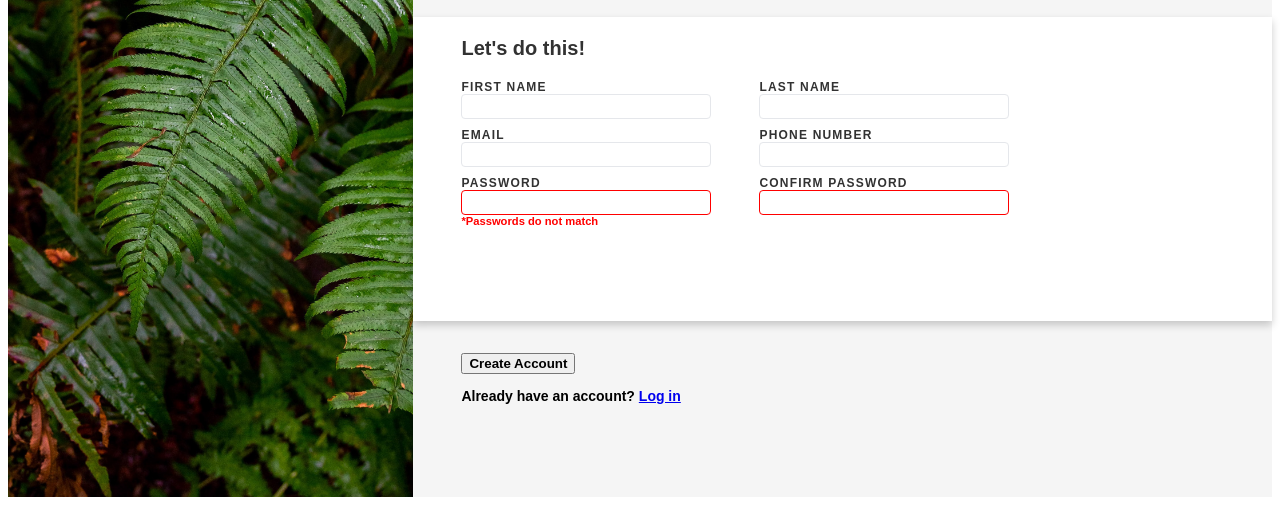
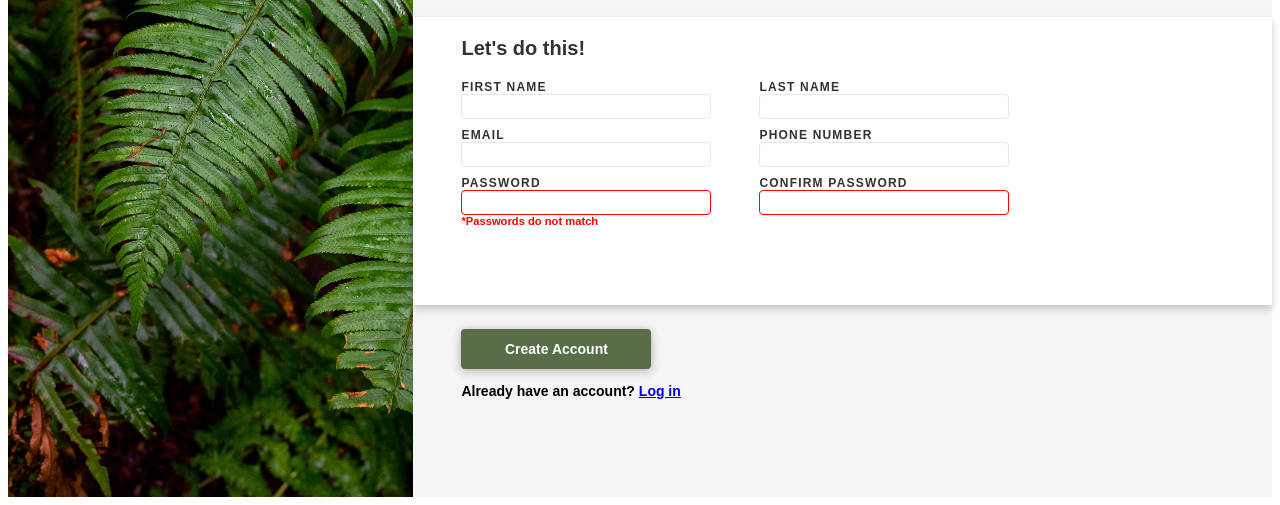
Before and after one commit to tiemouie01/odin-form, a plain HTML site: page index.html in a window 1280 px wide. Shown: the part 311-816 px from the top of the page. Drawn offline with Linux system fonts and the light colour scheme.

Commit message:
Style Create Account button

```diff
--- a/styles.css
+++ b/styles.css
@@ -6,6 +6,7 @@
 * {
     font-family: Arial, Helvetica, sans-serif;
     font-weight: bold;
+    box-sizing: border-box;
 }
 
 body {
@@ -125,8 +126,21 @@ input:focus {
 
 .submit-section {
     position: relative;
-    height: 18vh;
-    padding-top: 32px;
+    height: 24vh;
+    padding-top: 24px;
     background-color: rgb(245, 245, 245);
     z-index: 0;
 }
+
+button {
+    height: 40px;
+    width: 190px;
+
+    font-size: 14px;
+    color: white;
+    background-color: #596D48;
+
+    border-radius: 4px;
+    border: 0;
+    box-shadow: 0 2px 10px rgba(0, 0, 0, 0.3);
+}
```
